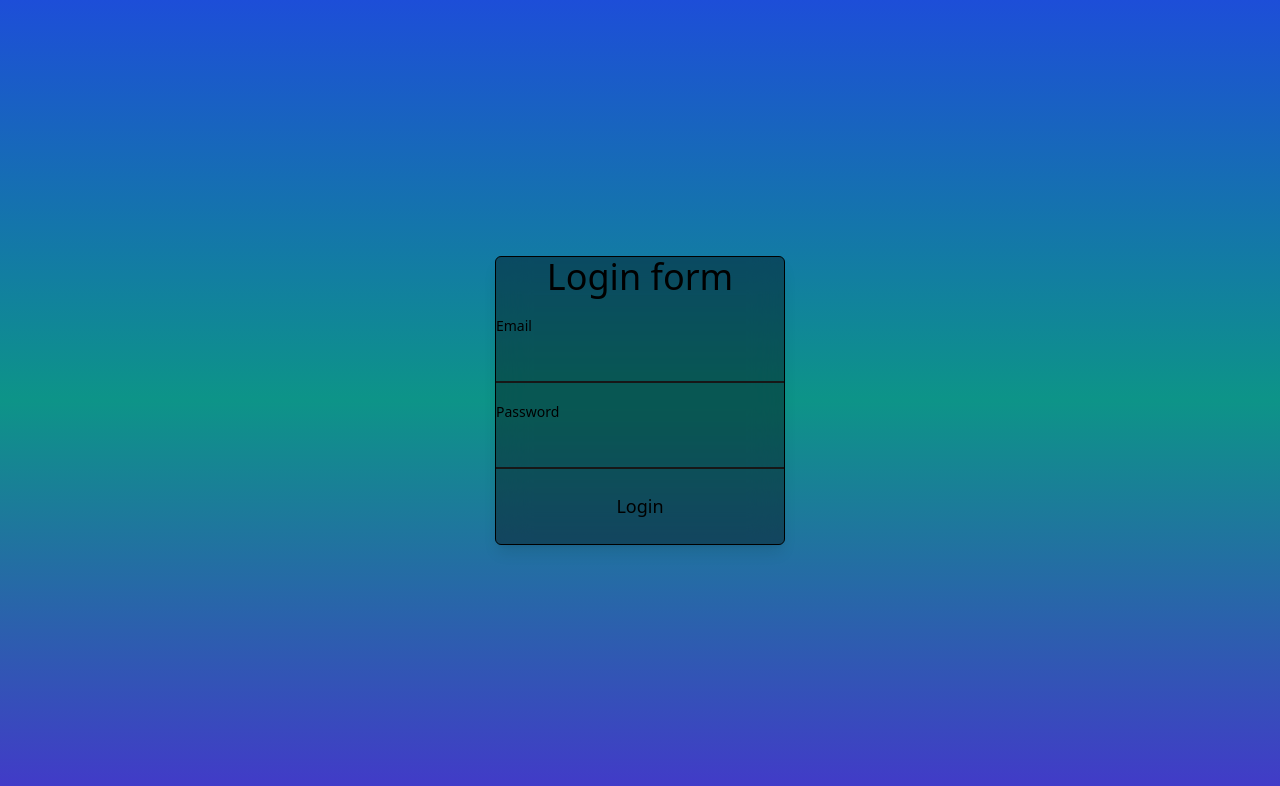
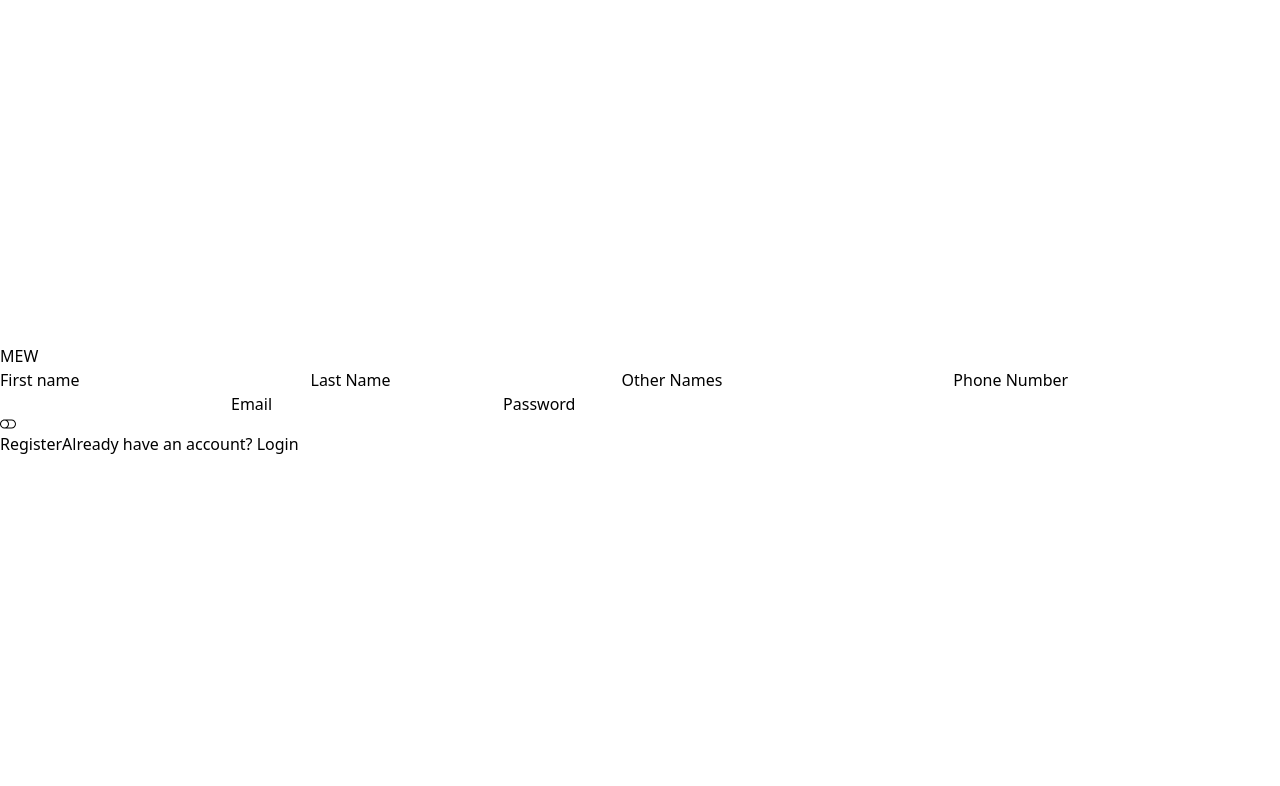
Before and after one commit to pironoid14/Authenticator-app, a React (Vite) app: page /register in a window 1280 px wide. Shown: the top 786 px of the page. Built offline with nearby package versions, Linux system fonts and the light colour scheme.

Commit message:
added register

```diff
--- a/package.json
+++ b/package.json
@@ -13,6 +13,7 @@
     "react": "^18.3.1",
     "react-dom": "^18.3.1",
     "react-hook-form": "^7.52.1",
+    "react-icons": "^5.2.1",
     "react-router-dom": "^6.26.0"
   },
   "devDependencies": {
--- a/src/App.tsx
+++ b/src/App.tsx
@@ -1,5 +1,7 @@
 
-import { Login } from "./login";
+import  {Login}  from "./Pages/login";
+import {Register} from "./Pages/register";
+import { Routes, Route } from "react-router-dom";
 
 function App() {
 
@@ -7,8 +9,12 @@ function App() {
 
   return (
     <>
-      <div className="text-black justify-center flex h-[100vh] items-center bg-gradient-to-b from-blue-700 via-teal-600 to-indigo-700">
-        <Login/>
+      <div className="text-black justify-center flex h-[100vh] items-center ">
+        <Routes>
+          <Route path="/login" element = {<Login/>}/>
+          <Route path="/register" element = {<Register/>}/>
+          <Route/>
+        </Routes>
       </div>
     </>
   )
--- a/src/login.tsx
+++ b/src/Pages/login.tsx
@@ -1,5 +1,5 @@
 import { useState } from "react";
-
+import { Link } from "react-router-dom";
 
 export const Login = () => {
   const [email, setEmail] = useState("");
@@ -26,6 +26,7 @@ export const Login = () => {
 
             </div>
             <button type="submit" className="w-full mb-4 text-[18px] roundedbg-black-600 py-2 hover:bg-teal-800"onClick={handleLogin}>Login</button>
+            <Link to="Register">Do you have an Account Register</Link>
         </form>
     </div>
   )
--- /dev/null
+++ b/src/Pages/register.tsx
@@ -0,0 +1,62 @@
+import { Link } from "react-router-dom";
+import { LiaToggleOffSolid } from "react-icons/lia";
+import { useState } from "react";
+export const Register = () => {
+  const [name, setName] = useState("")
+  const [number, setNumber] = useState("")
+  const [email, setEmail] = useState("");
+  const [password, setPassword] = useState("");
+
+  const handleRegister = () => {
+    console.log();
+  };
+  return (
+    <div>
+        <h1>MEW</h1>
+       <form action="">
+        <div>
+            <label htmlFor="">First name</label>
+            <input type="text" name="" value={name}
+            onChange={(e) => setName(e.target.value)}
+            />
+
+            <label htmlFor="">Last Name</label>
+            <input type="text" name="" value={name}
+            onChange={(e) => setName(e.target.value)}
+            />
+
+
+            <label htmlFor="">Other Names</label>
+            <input type="text" name="" value={name}
+            onChange={(e) => setName(e.target.value)}
+            />
+
+            <label htmlFor="">Phone Number</label>
+            <input type="number" name="" id="" value={number}
+            onChange={(e) => setNumber(e.target.value)}
+            />
+
+            <label htmlFor="">Email</label>
+            <input type="email" name="email" id="" value={email}
+            onChange={(e) => setEmail(e.target.value)}
+            />
+
+            <label htmlFor="">Password</label>
+            <input type="password" name="" id="" value={password}
+            onChange={(e) => setPassword(e.target.value)}
+            />
+
+            <div>
+            <LiaToggleOffSolid />
+            </div>
+
+            <button type="button" onClick={handleRegister}>Register</button>
+            <Link to="login">Already have an account? Login</Link>
+
+        </div>
+        </form>
+    </div>
+  )
+}
+
+export default Register
--- a/src/main.tsx
+++ b/src/main.tsx
@@ -2,9 +2,12 @@ import React from 'react'
 import ReactDOM from 'react-dom/client'
 import App from './App.tsx'
 import './index.css'
+import { BrowserRouter } from 'react-router-dom'
 
 ReactDOM.createRoot(document.getElementById('root')!).render(
   <React.StrictMode>
+    <BrowserRouter>
     <App />
+    </BrowserRouter>
   </React.StrictMode>,
 )
```
Also changed, not shown: 1 other file (tests, documents, lock files or other folders).
